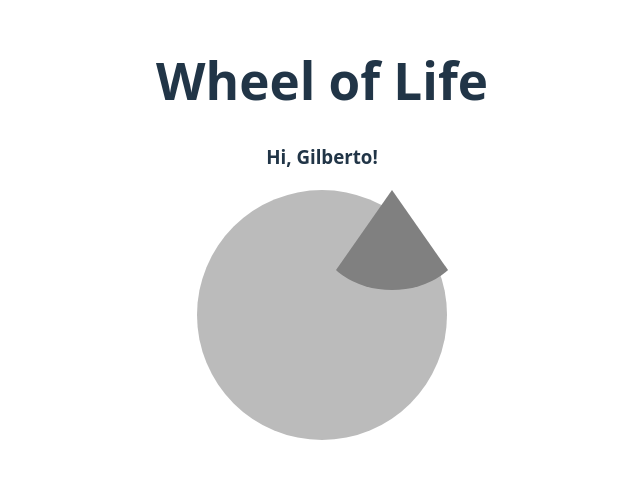
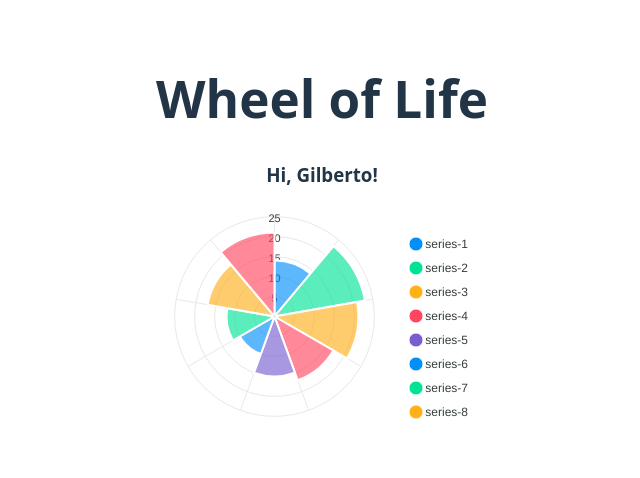
Before and after one commit to DanielRamirez404/The-Wheel-Of-Life, a Vue app in the folder Wheel-Of-Life/: page / in a window 1280 px wide. Shown: the part 168-646 px from the top of the page, without its empty margins (318-958 px from the left). Built offline with nearby package versions, Linux system fonts and the light colour scheme.

Commit message:
Add chart using ApexCharts

```diff
--- a/Wheel-Of-Life/src/App.vue
+++ b/Wheel-Of-Life/src/App.vue
@@ -4,5 +4,5 @@
 </script>
 
 <template>
-  <WheelOfLife name="Gilberto" />
+    <WheelOfLife name="Gilberto" />
 </template>
--- a/Wheel-Of-Life/src/components/WheelOfLife.vue
+++ b/Wheel-Of-Life/src/components/WheelOfLife.vue
@@ -1,37 +1,52 @@
+<script setup lang="ts">
+import { onMounted, ref } from 'vue';
+import ApexCharts from 'apexcharts';
+
+const chartEl = ref<HTMLElement | null>(null);
+
+var options = {
+      series: [14, 23, 21, 17, 15, 10, 12, 17, 21],
+      chart: {
+      type: 'polarArea',
+    },
+    stroke: {
+      colors: ['#fff']
+    },
+    fill: {
+      opacity: 0.8
+    },
+    responsive: [{
+      breakpoint: 480,
+      options: {
+        chart: {
+          width: 200
+        },
+        legend: {
+          position: 'bottom'
+        }
+      }
+    }]
+};
+
+
+onMounted( () => {
+    if (chartEl.value) {
+        const chart = new ApexCharts(chartEl.value, options);
+        chart.render();
+    }
+});
+
+defineProps<{ name: string }>()
+</script>
+
 <template>
     <h1>Wheel of Life</h1>
     <h3>Hi, {{ name }}!</h3>
-    <span class="dot">
-        <span class="cone"></span>
-    </span>
+    <div ref="chartEl" class="chart"></div>
 </template>
 
-<script setup lang="ts">
-defineProps<{ name: string }>()
-</script>
-
 <style scoped>
-
-.dot {
-    height: 250px;
-    width: 250px;
-    background-color: #bbb;
-    border-radius: 50%;
-    display: inline-block;
+.chart {
+  min-height: 300px;
 }
-
-.cone {
-
-    position: absolute;
-
-    width: 0;
-    height: 0;
-    border-left: 70px solid transparent;
-    border-right: 70px solid transparent;
-    border-top: 100px solid gray;
-    border-radius: 50%;
-
-    transform: rotate(180deg);
-}
-
 </style>
--- a/Wheel-Of-Life/src/style.css
+++ b/Wheel-Of-Life/src/style.css
@@ -5,7 +5,7 @@
 
   color-scheme: light dark;
   color: rgba(255, 255, 255, 0.87);
-  background-color: #242424;
+  background-color: #d9dbdb;
 
   font-synthesis: none;
   text-rendering: optimizeLegibility;
```
